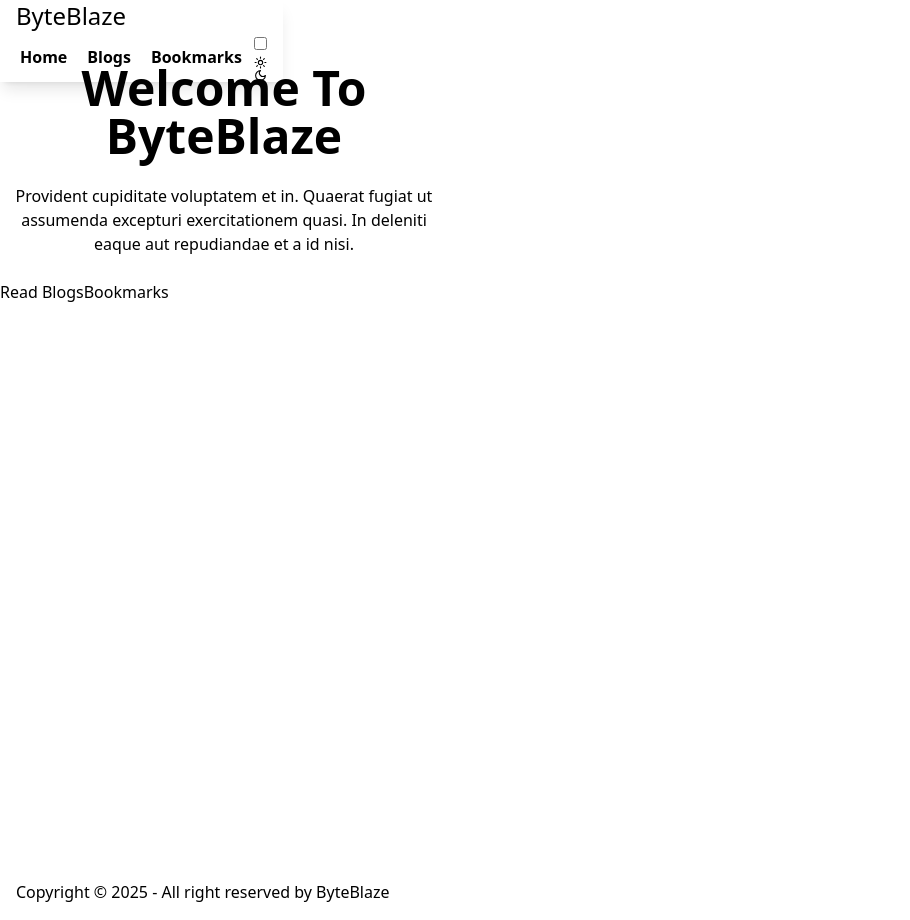
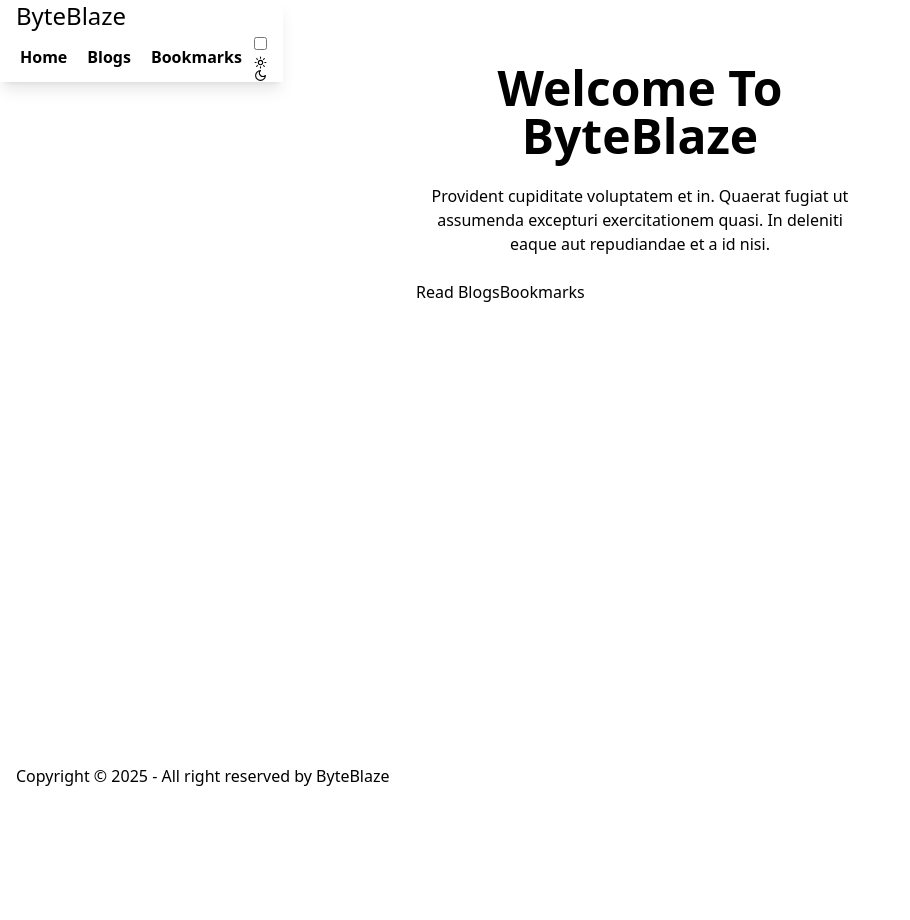
Before and after one commit to alalhosen/byte-blaze-concept--8, a React (Vite) app: page / in a window 1280 px wide. Shown: the whole page, without its empty margins (0-910 px from the left). After the commit the page ends 804 px from the top, so only its background shows below. Built offline with nearby package versions, Linux system fonts and the light colour scheme.

Commit message:
class set in hero section

```diff
--- a/src/components/Hero.jsx
+++ b/src/components/Hero.jsx
@@ -1,6 +1,6 @@
 const Hero = () => {
   return (
-    <div className="hero bg-base-200 min-h-screen">
+    <div className="hero bg-base-200">
       <div className="hero-content text-center">
         <div className="max-w-md">
           <h1 className="text-5xl font-bold">Welcome To ByteBlaze</h1>
--- a/src/layouts/MainLayout.jsx
+++ b/src/layouts/MainLayout.jsx
@@ -12,7 +12,9 @@
         <Nav></Nav>
       </div>
       {/* packet */}
+      <div className="min-h-[calc(100vh-116px)]">
       <Outlet></Outlet>
+      </div>
       {/* footer */}
       <Footer></Footer>
     </div>
--- a/src/pages/Home.jsx
+++ b/src/pages/Home.jsx
@@ -3,7 +3,7 @@
 
 const Home = () => {
   return (
-    <div>
+    <div className="flex flex-col items-center justify-center">
       <Hero></Hero>
     </div>
   );
```
